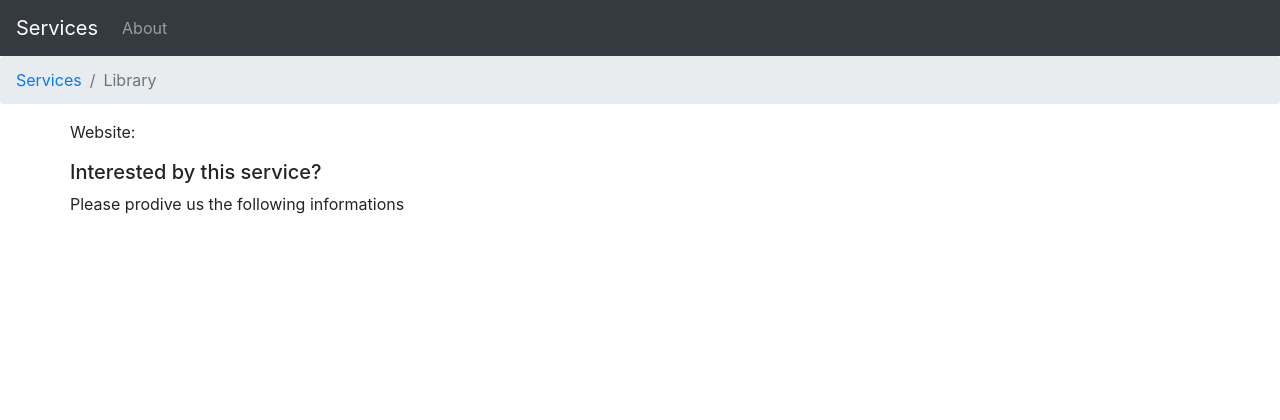
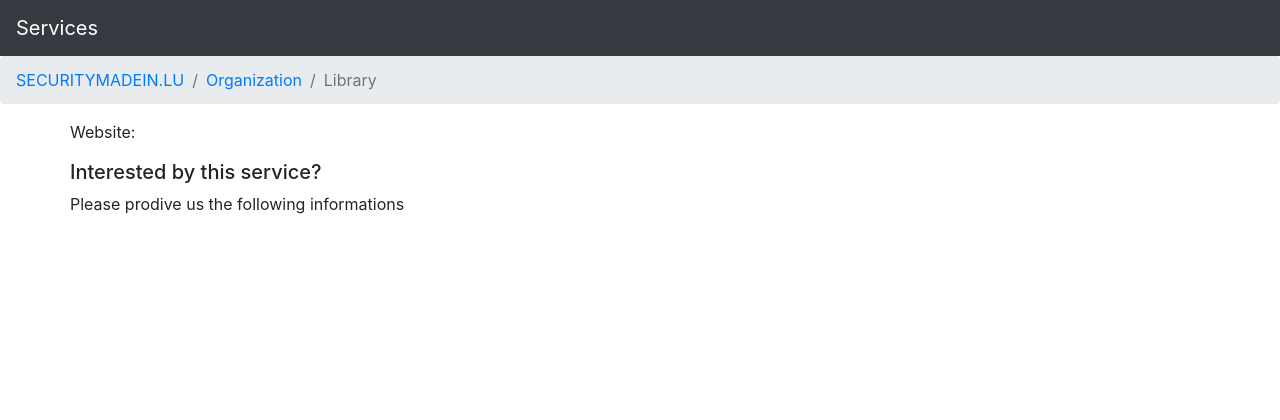
Before and after one commit to cedricbonhomme/freshermeat, a Python web app: template src/web/templates/service.html in a window 1280 px wide. Shown: the top 420 px of the page. Run offline with Jinja, Linux system fonts and the light colour scheme; the template is opened without the code that fills it, so the values that code supplies are empty; some libraries are stand-ins or nearby versions.

Commit message:
Improved navigation.

```diff
--- a/src/web/templates/layout.html
+++ b/src/web/templates/layout.html
@@ -15,13 +15,13 @@
         <script src="{{ url_for('static', filename='bower_components/bootstrap/dist/js/bootstrap.min.js') }}"></script>
         <script src="{{ url_for('static', filename='bower_components/lodash/dist/lodash.min.js') }}"></script>
 
-        <title>Services</title>
+        <title>SECURITYMADEIN.LU - Services</title>
         {% endblock %}
     </head>
     <body>
 
         <nav class="navbar navbar-expand-lg navbar-dark bg-dark">
-            <a class="navbar-brand" href="">Services</a>
+            <a class="navbar-brand" href="/">Services</a>
             <button class="navbar-toggler" type="button" data-toggle="collapse" data-target="#navbarSupportedContent" aria-controls="navbarSupportedContent" aria-expanded="false" aria-label="Toggle navigation">
                 <span class="navbar-toggler-icon"></span>
             </button>
@@ -34,9 +34,9 @@
                     <li class="nav-item">
                         <a class="nav-link" href="#">Services</a>
                     </li> -->
-                    <li class="nav-item">
+                    <!-- <li class="nav-item">
                         <a class="nav-link" href="#">About</a>
-                    </li>
+                    </li> -->
                 </ul>
             </div>
         </nav>
--- a/src/web/templates/service.html
+++ b/src/web/templates/service.html
@@ -1,7 +1,8 @@
 {% extends "layout.html" %}
 {% block content %}
 <ol class="breadcrumb">
-    <li class="breadcrumb-item"><a href="/">Services</a></li>
+    <li class="breadcrumb-item"><a href="/">SECURITYMADEIN.LU</a></li>
+    <li class="breadcrumb-item"><a href="/" id="organization-name">Organization</a></li>
     <li class="breadcrumb-item active" id="service-name">Library</li>
 </ol>
 <div class="container">
@@ -36,6 +37,9 @@ $(document).ready(function() {
         dataType: "json",
         contentType: "application/json",
         success: function(data) {
+            $("#organization-name").html(data.objects[0].organization);
+            $("#organization-name").attr("href", '/?organization=' +
+                                                data.objects[0].organization);
             $("#service-name").html(data.objects[0].name);
             $("#service-logo").attr("src", data.objects[0].logo);
             $("#service-website").html(data.objects[0].website);
```
Also changed, not shown: src/web/templates/services.html (+24 -2 lines), var/services.json (+14 -0 lines).
